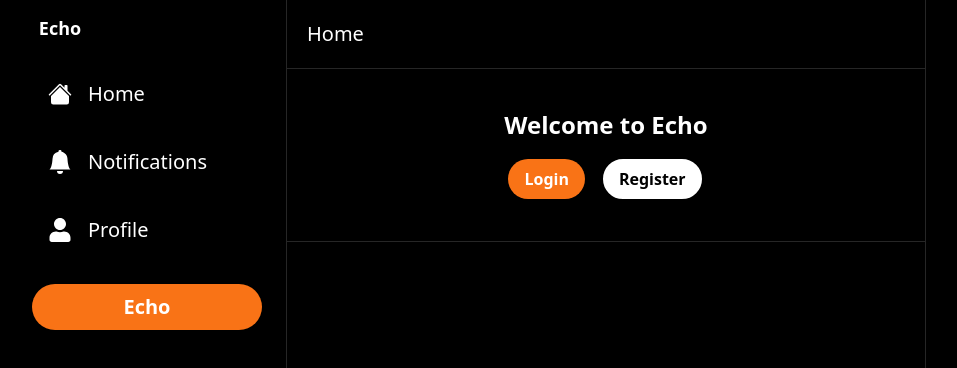
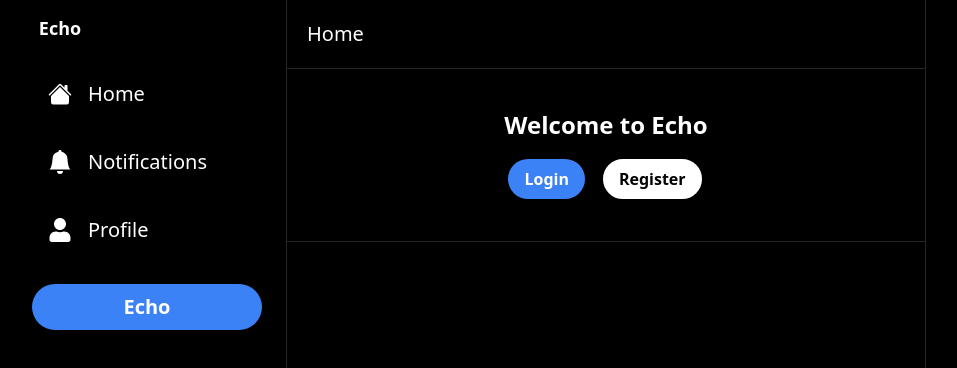
Before and after one commit to The2MinEngineer/Echo, a Next.js app: page / in a window 1280 px wide. Shown: the top 368 px of the page, without its empty margins (34-991 px from the left). Built offline with nearby package versions, Linux system fonts and the light colour scheme; no server answers; the database is empty.

Commit message:
authentication fix. Delete node modules and reinstall

```diff
--- a/components/Button.tsx
+++ b/components/Button.tsx
@@ -30,7 +30,7 @@ const Button: React.FC<ButtonProps> = ({
         transition
         border-2
         ${fullWidth ? 'w-full' : 'w-fit'}
-        ${secondary ? 'bg-white' : 'bg-orange-500'}
+        ${secondary ? 'bg-white' : 'bg-blue-500'}
         ${secondary ? 'text-black' : 'text-white'}
         ${secondary ? 'border-black' : 'border-none'}
         ${large ? 'text-xl' : 'text-md'}
--- a/components/layout/SidebarTweetButton.tsx
+++ b/components/layout/SidebarTweetButton.tsx
@@ -24,7 +24,7 @@ const SidebarTweetButton = () => {
       flex
       items-center
       justify-center
-      bg-orange-500
+      bg-blue-500
       hover:bg-opacity-80
       transition
       cursor-pointer
@@ -40,7 +40,7 @@ const SidebarTweetButton = () => {
       px-4
       py-2
       rounded-full
-      bg-orange-500
+      bg-blue-500
       hover:bg-opacity-90
       transition
       cursor-pointer
--- a/libs/serverAuth.ts
+++ b/libs/serverAuth.ts
@@ -1,11 +1,10 @@
-import { NextApiRequest, NextApiResponse } from 'next';
+import { NextApiRequest } from 'next';
 
 import prisma from '@/libs/prismadb';
-import { authOptions } from '@/pages/api/auth/[...nextauth]';
-import { getServerSession } from 'next-auth';
+import { getSession } from 'next-auth/react';
 
-const serverAuth = async (req: NextApiRequest, res: NextApiResponse) => {
-  const session = await getServerSession(req, res, authOptions);
+const serverAuth = async (req: NextApiRequest) => {
+  const session = await getSession({ req });
 
   if (!session?.user?.email) {
     throw new Error('Not signed in');
--- a/package.json
+++ b/package.json
@@ -10,7 +10,6 @@
   },
   "dependencies": {
     "@next-auth/prisma-adapter": "^1.0.5",
-    "@prisma/client": "^4.11.0",
     "@types/lodash": "^4.14.191",
     "@types/node": "18.14.2",
     "@types/react": "18.0.28",
@@ -35,6 +34,7 @@
     "zustand": "^4.3.5"
   },
   "devDependencies": {
+    "@prisma/client": "^4.16.2",
     "@types/bcrypt": "^5.0.0",
     "autoprefixer": "^10.4.13",
     "postcss": "^8.4.21",
--- a/pages/api/current.ts
+++ b/pages/api/current.ts
@@ -11,7 +11,7 @@ export default async function handler(
   }
 
   try {
-    const { currentUser } = await serverAuth(req, res);
+    const { currentUser } = await serverAuth(req);
 
     return res.status(200).json(currentUser);
   } catch (error) {
--- a/pages/index.tsx
+++ b/pages/index.tsx
@@ -1,4 +1,3 @@
-import Image from 'next/image';
 import { Inter } from 'next/font/google';
 import Header from '@/components/Header';
 import Form from '@/components/Form';
```
Also changed, not shown: 2 other files (tests, documents, lock files or other folders).
